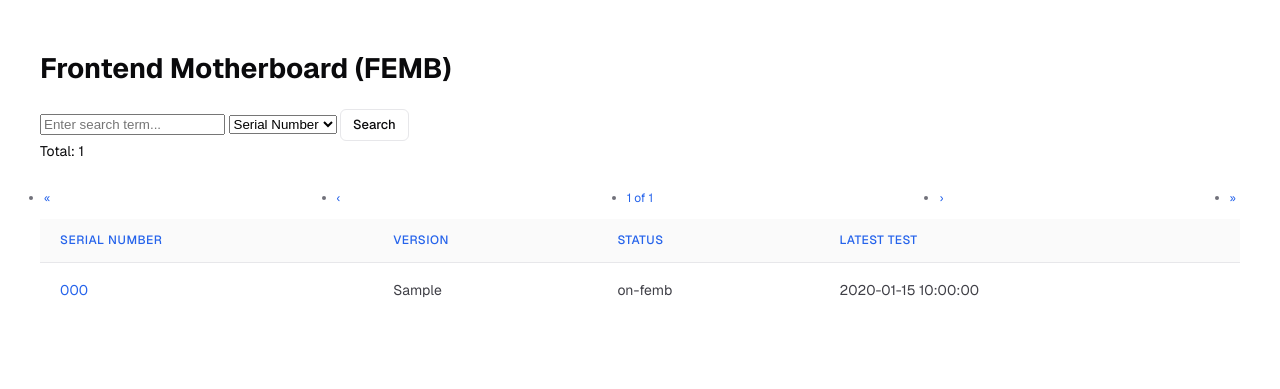
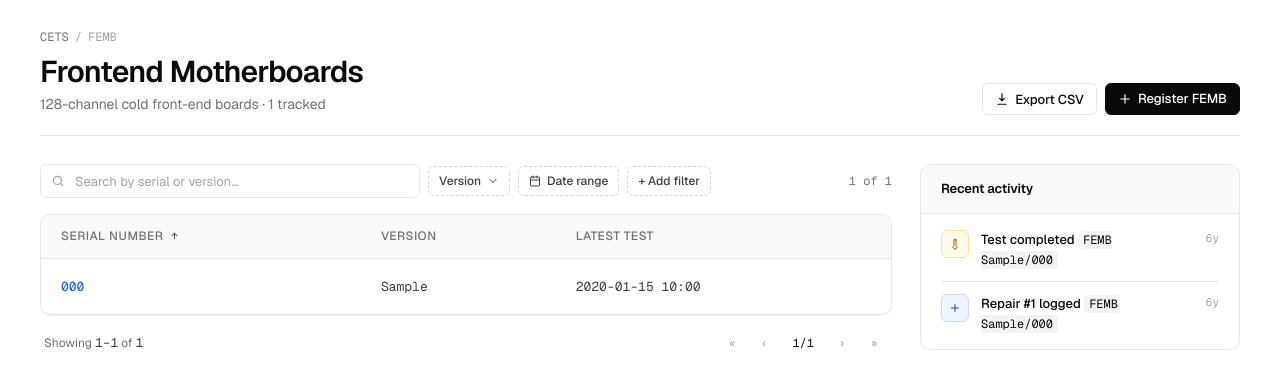
Before and after one commit to BNLIF/cets, a Django app: page /femb/ in a window 1280 px wide. Shown: the part 56-445 px from the top of the page. Run offline with Django 5.2, Linux system fonts and the light colour scheme; a user stored in the database is signed in; tables that the repository leaves empty hold one stand-in row (values such as "Sample post"); some libraries are stand-ins or nearby versions.

Commit message:
redesign: FEMB list with HTMX sort/filter/paginate (#3)
Rewrite the FEMB list page (/femb/) on the new design. Sort, filter,
search, and pagination all route through HTMX partial reloads with
hx-push-url so URLs stay shareable and the back button works. Bookmark
a deep URL (?version=IO-1865-1L&sort=serial_number&dir=desc&page=2) and
the server renders correctly from query params alone.

Add three new component primitives — sortable_th, filter_chip,
pagination — that the other family lists (#5) will reuse. Activity
sidebar is sticky and pulls only FEMB-targeted entries from the unified
activity query introduced in #2.

The Status column is omitted per the handoff README's open question.
The Date range and "+ Add filter" chips render as inert affordances.

Co-Authored-By: Claude Opus 4.7 (1M context) <noreply@anthropic.com>

```diff
--- /dev/null
+++ b/core/templates/core/_femb_list_fragment.html
@@ -0,0 +1,26 @@
+{% load components %}
+<div id="list-fragment">
+    <div class="table-wrap">
+        <table class="table">
+            <thead>
+                <tr>
+                    {% sortable_th key="serial_number" label="Serial number" current_sort=sort current_dir=dir %}
+                    {% sortable_th key="version" label="Version" current_sort=sort current_dir=dir %}
+                    {% sortable_th key="latest_test_timestamp" label="Latest test" current_sort=sort current_dir=dir %}
+                </tr>
+            </thead>
+            <tbody>
+                {% for femb_obj in page_obj %}
+                <tr onclick="window.location='{% url 'femb_detail' version=femb_obj.version serial_number=femb_obj.serial_number %}'">
+                    <td><a href="{% url 'femb_detail' version=femb_obj.version serial_number=femb_obj.serial_number %}" class="cell-mono" style="color: var(--accent); font-weight: 500;" onclick="event.stopPropagation()">{{ femb_obj.serial_number }}</a></td>
+                    <td class="cell-mono">{{ femb_obj.version }}</td>
+                    <td class="cell-mono cell-muted">{{ femb_obj.latest_test_timestamp|date:"Y-m-d H:i"|default:"—" }}</td>
+                </tr>
+                {% empty %}
+                <tr><td colspan="3" class="cell-muted" style="text-align: center; padding: 36px;">No FEMBs match the current filters.</td></tr>
+                {% endfor %}
+            </tbody>
+        </table>
+    </div>
+    {% pagination page_obj page_size %}
+</div>
--- /dev/null
+++ b/core/templates/core/components/filter_chip.html
@@ -0,0 +1,24 @@
+<div class="chip-wrap" style="position: relative; display: inline-block;">
+    {% if active %}
+        <span class="chip is-active" style="cursor: default;">
+            {{ label }}: <span class="cell-mono" style="font-weight: 600;">{{ current }}</span>
+            <a href="{{ clear_href }}" hx-get="{{ clear_href }}" hx-target="#list-fragment" hx-push-url="true" hx-swap="outerHTML" title="Clear filter" style="display: inline-grid; place-items: center; width: 14px; height: 14px; border-radius: 3px; color: inherit; text-decoration: none; margin-left: 2px;">
+                <svg width="10" height="10" viewBox="0 0 24 24" fill="none" stroke="currentColor" stroke-width="2.5" stroke-linecap="round" stroke-linejoin="round"><path d="M18 6 6 18M6 6l12 12"/></svg>
+            </a>
+        </span>
+    {% else %}
+        <details style="position: relative;">
+            <summary class="chip" style="list-style: none;">
+                {{ label }}
+                <svg width="10" height="10" viewBox="0 0 24 24" fill="none" stroke="currentColor" stroke-width="2" stroke-linecap="round" stroke-linejoin="round"><path d="m6 9 6 6 6-6"/></svg>
+            </summary>
+            <div style="position: absolute; top: 100%; left: 0; margin-top: 4px; background: var(--bg); border: 1px solid var(--border); border-radius: var(--r-md); box-shadow: var(--shadow-pop); min-width: 180px; max-height: 280px; overflow-y: auto; z-index: 20; padding: 4px;">
+                {% for opt in options %}
+                <a href="{{ opt.href }}" hx-get="{{ opt.href }}" hx-target="#list-fragment" hx-push-url="true" hx-swap="outerHTML" style="display: block; padding: 6px 10px; font-family: var(--font-mono); font-size: 12px; color: var(--text-2); text-decoration: none; border-radius: 4px;" onmouseover="this.style.background='var(--bg-muted)'" onmouseout="this.style.background='transparent'">{{ opt.label }}</a>
+                {% empty %}
+                <div style="padding: 8px 10px; color: var(--text-4); font-size: 12px;">No options</div>
+                {% endfor %}
+            </div>
+        </details>
+    {% endif %}
+</div>
--- /dev/null
+++ b/core/templates/core/components/pagination.html
@@ -0,0 +1,20 @@
+<div class="pagination">
+    <div>Showing <span class="cell-mono">{{ start }}–{{ end }}</span> of <span class="cell-mono">{{ total }}</span></div>
+    <div class="pager">
+        {% if has_prev %}
+            <a class="pager-btn" href="{{ first_url }}" hx-get="{{ first_url }}" hx-target="#list-fragment" hx-push-url="true" hx-swap="outerHTML" title="First page" style="text-decoration: none;">«</a>
+            <a class="pager-btn" href="{{ prev_url }}" hx-get="{{ prev_url }}" hx-target="#list-fragment" hx-push-url="true" hx-swap="outerHTML" title="Previous page" style="text-decoration: none;">‹</a>
+        {% else %}
+            <button class="pager-btn" disabled>«</button>
+            <button class="pager-btn" disabled>‹</button>
+        {% endif %}
+        <span class="pager-current">{{ page_num }}/{{ num_pages }}</span>
+        {% if has_next %}
+            <a class="pager-btn" href="{{ next_url }}" hx-get="{{ next_url }}" hx-target="#list-fragment" hx-push-url="true" hx-swap="outerHTML" title="Next page" style="text-decoration: none;">›</a>
+            <a class="pager-btn" href="{{ last_url }}" hx-get="{{ last_url }}" hx-target="#list-fragment" hx-push-url="true" hx-swap="outerHTML" title="Last page" style="text-decoration: none;">»</a>
+        {% else %}
+            <button class="pager-btn" disabled>›</button>
+            <button class="pager-btn" disabled>»</button>
+        {% endif %}
+    </div>
+</div>
--- /dev/null
+++ b/core/templates/core/components/sortable_th.html
@@ -0,0 +1 @@
+<th{% if width %} style="width: {{ width }};"{% endif %}><a href="{{ href }}" hx-get="{{ href }}" hx-target="#list-fragment" hx-push-url="true" hx-swap="outerHTML" style="color: inherit; text-decoration: none; display: inline-flex; align-items: center; gap: 4px;">{{ label }}{% if is_active %}<span class="sort-arrow" style="color: var(--text-2);">{{ arrow }}</span>{% endif %}</a></th>
--- a/core/templates/core/femb.html
+++ b/core/templates/core/femb.html
@@ -1,71 +1,62 @@
 {% extends 'core/base.html' %}
+{% load components %}
+
+{% block title %}FEMB — CETS{% endblock %}
 
 {% block content %}
-<div class="container">
-    <h1 class="mt-4">Frontend Motherboard (FEMB)</h1>
+<div class="page-head">
+    <div>
+        {% crumbs "CETS" "/" "FEMB" %}
+        <h1 class="page-title">Frontend Motherboards</h1>
+        <div class="page-subtitle">128-channel cold front-end boards · {{ femb_total }} tracked</div>
+    </div>
+    <div class="page-head-actions">
+        <button class="btn" type="button" disabled title="Export coming soon">
+            <svg width="14" height="14" viewBox="0 0 24 24" fill="none" stroke="currentColor" stroke-width="2" stroke-linecap="round" stroke-linejoin="round"><path d="M12 3v12m0 0-4-4m4 4 4-4M5 21h14"/></svg>
+            Export CSV
+        </button>
+        <a class="btn btn-primary" href="{% url 'admin:core_femb_add' %}">
+            <svg width="14" height="14" viewBox="0 0 24 24" fill="none" stroke="currentColor" stroke-width="2" stroke-linecap="round" stroke-linejoin="round"><path d="M12 5v14M5 12h14"/></svg>
+            Register FEMB
+        </a>
+    </div>
+</div>
 
-    <!-- Search Bar -->
-    <div class="my-4">
-        <form id="femb-search-form" class="d-flex" method="GET" action="{% url 'femb' %}">
-            <input name="q" class="form-control me-2" type="search" placeholder="Enter search term..." value="{{ search_query }}" aria-label="Search">
-            <select name="by" class="form-select me-2" style="width: auto;">
-                <option value="sn" {% if search_by == 'sn' %}selected{% endif %}>Serial Number</option>
-            </select>
-            <button class="btn btn-success" type="submit">Search</button>
-        </form>
+<div class="list-grid">
+    <div>
+        <div class="filterbar">
+            <div class="filter-search">
+                <svg class="filter-search-icon" viewBox="0 0 24 24" fill="none" stroke="currentColor" stroke-width="2" stroke-linecap="round" stroke-linejoin="round"><circle cx="11" cy="11" r="7"></circle><path d="m20 20-3.5-3.5"></path></svg>
+                <input
+                    type="search"
+                    name="q"
+                    value="{{ q }}"
+                    placeholder="Search by serial or version…"
+                    hx-get="{% url 'femb' %}"
+                    hx-target="#list-fragment"
+                    hx-swap="outerHTML"
+                    hx-push-url="true"
+                    hx-trigger="keyup changed delay:250ms, search"
+                    hx-include="[name=version]"
+                >
+            </div>
+            {% filter_chip label="Version" param="version" options=version_options %}
+            <button class="chip" type="button" disabled title="Date range filter coming soon">
+                <svg width="12" height="12" viewBox="0 0 24 24" fill="none" stroke="currentColor" stroke-width="2" stroke-linecap="round" stroke-linejoin="round"><rect x="3" y="4" width="18" height="18" rx="2"/><path d="M16 2v4M8 2v4M3 10h18"/></svg>
+                Date range
+            </button>
+            <button class="chip" type="button" disabled title="More filters coming soon">+ Add filter</button>
+            <div style="margin-left: auto; font-family: var(--font-mono); font-size: 12px; color: var(--text-3);">
+                {{ page_obj.paginator.count }} of {{ femb_total }}
+            </div>
+            <input type="hidden" name="version" value="{{ version }}">
+        </div>
+
+        {% include 'core/_femb_list_fragment.html' %}
     </div>
 
-    <div class="row my-4 align-items-center">
-        <div class="col-md-4">
-            <span class="badge bg-success">Total: {{ total_count }}</span>
-        </div>
-        <div class="col-md-4">
-            <nav aria-label="Page navigation">
-                <ul class="pagination justify-content-center mb-0">
-                    {% if page_obj.has_previous %}
-                        <li class="page-item"><a class="page-link" href="?page=1&q={{ search_query }}&by={{ search_by }}">&laquo;</a></li>
-                        <li class="page-item"><a class="page-link" href="?page={{ page_obj.previous_page_number }}&q={{ search_query }}&by={{ search_by }}">&#8249;</a></li>
-                    {% else %}
-                        <li class="page-item disabled"><a class="page-link" href="#">&laquo;</a></li>
-                        <li class="page-item disabled"><a class="page-link" href="#">&#8249;</a></li>
-                    {% endif %}
-
-                    <li class="page-item disabled"><a class="page-link" href="#">{{ page_obj.number }} of {{ page_obj.paginator.num_pages }}</a></li>
-
-                    {% if page_obj.has_next %}
-                        <li class="page-item"><a class="page-link" href="?page={{ page_obj.next_page_number }}&q={{ search_query }}&by={{ search_by }}">&#8250;</a></li>
-                        <li class="page-item"><a class="page-link" href="?page={{ page_obj.paginator.num_pages }}&q={{ search_query }}&by={{ search_by }}">&raquo;</a></li>
-                    {% else %}
-                        <li class="page-item disabled"><a class="page-link" href="#">&#8250;</a></li>
-                        <li class="page-item disabled"><a class="page-link" href="#">&raquo;</a></li>
-                    {% endif %}
-                </ul>
-            </nav>
-        </div>
-        <div class="col-md-4"></div>
-    </div>
-
-    <div class="table-responsive">
-        <table class="table table-striped table-bordered">
-            <thead class="table-dark">
-                <tr>
-                    <th><a href="?sort=serial_number&order={% if sort == 'serial_number' and order == 'asc' %}desc{% else %}asc{% endif %}" class="text-white">Serial Number</a></th>
-                    <th><a href="?sort=version&order={% if sort == 'version' and order == 'asc' %}desc{% else %}asc{% endif %}" class="text-white">Version</a></th>
-                    <th><a href="?sort=status&order={% if sort == 'status' and order == 'asc' %}desc{% else %}asc{% endif %}" class="text-white">Status</a></th>
-                    <th><a href="?sort=latest_test_timestamp&order={% if sort == 'latest_test_timestamp' and order == 'asc' %}desc{% else %}asc{% endif %}" class="text-white">Latest Test</a></th>
-                </tr>
-            </thead>
-            <tbody>
-                {% for femb_object in page_obj %}
-                <tr>
-                    <td><a href="{% url 'femb_detail' version=femb_object.version serial_number=femb_object.serial_number %}">{{ femb_object.serial_number }}</a></td>
-                    <td>{{ femb_object.version }}</td>
-                    <td>{{ femb_object.status }}</td>
-                    <td>{{ femb_object.latest_test_timestamp|date:"Y-m-d H:i:s" }}</td>
-                </tr>
-                {% endfor %}
-            </tbody>
-        </table>
-    </div>
+    <aside class="list-aside">
+        {% activity_panel activity compact=True %}
+    </aside>
 </div>
 {% endblock %}
--- a/core/templatetags/components.py
+++ b/core/templatetags/components.py
@@ -209,6 +209,104 @@ def activity_panel(items, compact=False):
     return {"items": enriched, "compact": compact}
 
 
+@register.inclusion_tag("core/components/sortable_th.html", takes_context=True)
+def sortable_th(context, key, label, current_sort, current_dir, width=None):
+    """Sortable table header cell. Clicking flips dir; switching key starts at desc.
+
+    Renders as a link that points at the current URL with sort/dir params updated.
+    Active key shows the ↑/↓ indicator. Designed to be used inside the `_femb_list_fragment.html`
+    pattern — the link's hx-* attributes pull the fragment in place.
+    """
+    is_active = key == current_sort
+    if is_active:
+        next_dir = "desc" if current_dir == "asc" else "asc"
+    else:
+        next_dir = "desc"
+    arrow = "↑" if is_active and current_dir == "asc" else "↓" if is_active else ""
+    request = context["request"]
+    params = request.GET.copy()
+    params["sort"] = key
+    params["dir"] = next_dir
+    params["page"] = "1"
+    href = f"{request.path}?{params.urlencode()}"
+    return {
+        "key": key,
+        "label": label,
+        "href": href,
+        "is_active": is_active,
+        "arrow": arrow,
+        "width": width,
+    }
+
+
+@register.inclusion_tag("core/components/filter_chip.html", takes_context=True)
+def filter_chip(context, label, param, value=None, options=None):
+    """A filter chip. `options` is a list of dicts {value, label} for a dropdown.
+
+    Active when the URL already has `?<param>=<value>`. Clicking an option
+    updates the URL and resets page=1. Clicking × on an active chip clears
+    the param.
+    """
+    request = context["request"]
+    current = request.GET.get(param, "")
+
+    def url_with(p, v):
+        params = request.GET.copy()
+        if v:
+            params[p] = v
+        else:
+            params.pop(p, None)
+        params["page"] = "1"
+        qs = params.urlencode()
+        return f"{request.path}?{qs}" if qs else request.path
+
+    return {
+        "label": label,
+        "param": param,
+        "current": current,
+        "active": bool(current),
+        "options": [
+            {"value": o["value"], "label": o["label"], "href": url_with(param, o["value"]), "is_current": o["value"] == current}
+            for o in (options or [])
+        ],
+        "clear_href": url_with(param, ""),
+    }
+
+
+@register.inclusion_tag("core/components/pagination.html", takes_context=True)
+def pagination(context, page_obj, page_size):
+    """Mono pager + 'Showing X–Y of Z' counter.
+
+    Buttons preserve the current querystring and only flip `page`. Used as
+    HTMX targets via the surrounding fragment's `hx-*` attributes.
+    """
+    request = context["request"]
+    total = page_obj.paginator.count
+    num_pages = page_obj.paginator.num_pages
+    page_num = page_obj.number
+    start = (page_num - 1) * page_size + 1 if total else 0
+    end = min(page_num * page_size, total)
+
+    def page_url(n):
+        params = request.GET.copy()
+        params["page"] = str(n)
+        return f"{request.path}?{params.urlencode()}"
+
+    return {
+        "start": start,
+        "end": end,
+        "total": total,
+        "num_pages": num_pages,
+        "page_num": page_num,
+        "has_prev": page_obj.has_previous(),
+        "has_next": page_obj.has_next(),
+        "first_url": page_url(1),
+        "prev_url": page_url(page_obj.previous_page_number()) if page_obj.has_previous() else None,
+        "next_url": page_url(page_obj.next_page_number()) if page_obj.has_next() else None,
+        "last_url": page_url(num_pages),
+    }
+
+
 def _relative_time(delta):
     """Compact relative-time string in the mono style the design uses."""
     if delta < timedelta(0):
--- a/core/views.py
+++ b/core/views.py
@@ -11,7 +11,7 @@ from django.utils.html import escape
 from .models import LArASIC, ColdADC, COLDATA, FEMB, FembRepair, FembTest, CABLE, CableTest
 from . import queries
 from decouple import config
-from django.db.models import Subquery, OuterRef
+from django.db.models import Subquery, OuterRef, Q
 from rest_framework.permissions import IsAdminUser, AllowAny
 from django_filters.rest_framework import DjangoFilterBackend
 from .serializers import FEMBSerializer
@@ -224,20 +224,55 @@ def coldata(request):
     return _render_paginated_list(request, queryset, "core/coldata.html", "coldata", "serial_number")
 
 
+FEMB_SORT_KEYS = {"serial_number", "version", "latest_test_timestamp"}
+FEMB_PAGE_SIZE = 12
+
+
 def femb(request):
     latest_test = FembTest.objects.filter(femb=OuterRef("pk")).order_by("-timestamp")
     queryset = FEMB.objects.annotate(
         latest_test_timestamp=Subquery(latest_test.values("timestamp")[:1])
     )
-    q = request.GET.get("q", "")
-    by = request.GET.get("by", "sn")
-    if q and by == "sn":
-        try:
-            f = FEMB.objects.get(serial_number=q)
-            return redirect("femb_detail", version=f.version, serial_number=f.serial_number)
-        except FEMB.DoesNotExist:
-            queryset = queryset.filter(serial_number__icontains=q)
-    return _render_paginated_list(request, queryset, "core/femb.html", "femb", "latest_test_timestamp", default_order="desc")
+
+    q = (request.GET.get("q") or "").strip()
+    version = (request.GET.get("version") or "").strip()
+    sort = request.GET.get("sort") or "serial_number"
+    direction = request.GET.get("dir") or "asc"
+
+    if sort not in FEMB_SORT_KEYS:
+        sort = "serial_number"
+    if direction not in {"asc", "desc"}:
+        direction = "asc"
+
+    if q:
+        queryset = queryset.filter(
+            Q(serial_number__icontains=q) | Q(version__icontains=q)
+        )
+    if version:
+        queryset = queryset.filter(version=version)
+
+    sort_field = f"-{sort}" if direction == "desc" else sort
+    # Stable secondary sort so equal keys don't shuffle between pages.
+    queryset = queryset.order_by(sort_field, "serial_number")
+
+    page_obj = Paginator(queryset, FEMB_PAGE_SIZE).get_page(request.GET.get("page"))
+
+    versions = list(FEMB.objects.values_list("version", flat=True).distinct().order_by("version"))
+
+    context = {
+        "page": "femb",
+        "page_obj": page_obj,
+        "page_size": FEMB_PAGE_SIZE,
+        "sort": sort,
+        "dir": direction,
+        "q": q,
+        "version": version,
+        "version_options": [{"value": v, "label": v} for v in versions],
+        "femb_total": FEMB.objects.count(),
+        "activity": queries.recent_activity(limit=10, target_prefix="FEMB"),
+    }
+    template = "core/_femb_list_fragment.html" if getattr(request, "htmx", False) else "core/femb.html"
+    return render(request, template, context)
 
 
 def cable(request):
```
